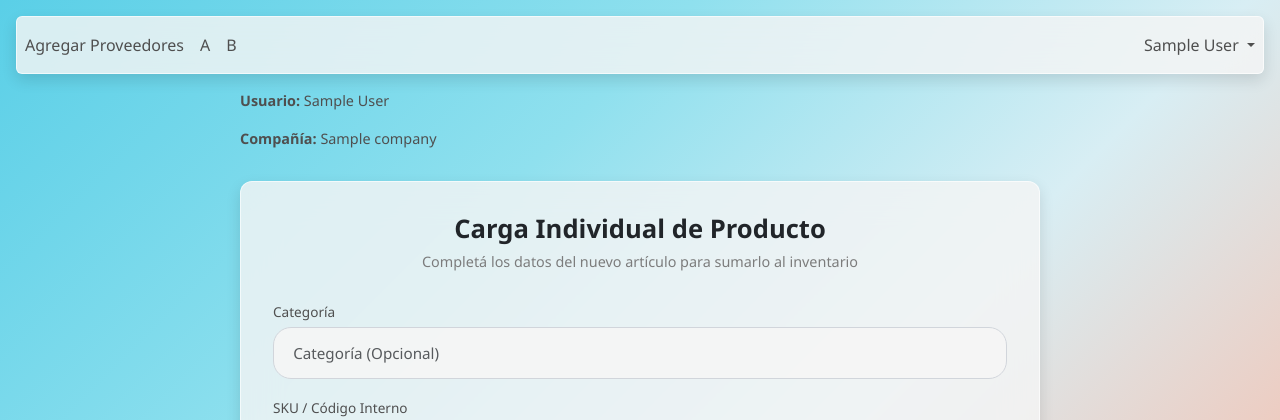
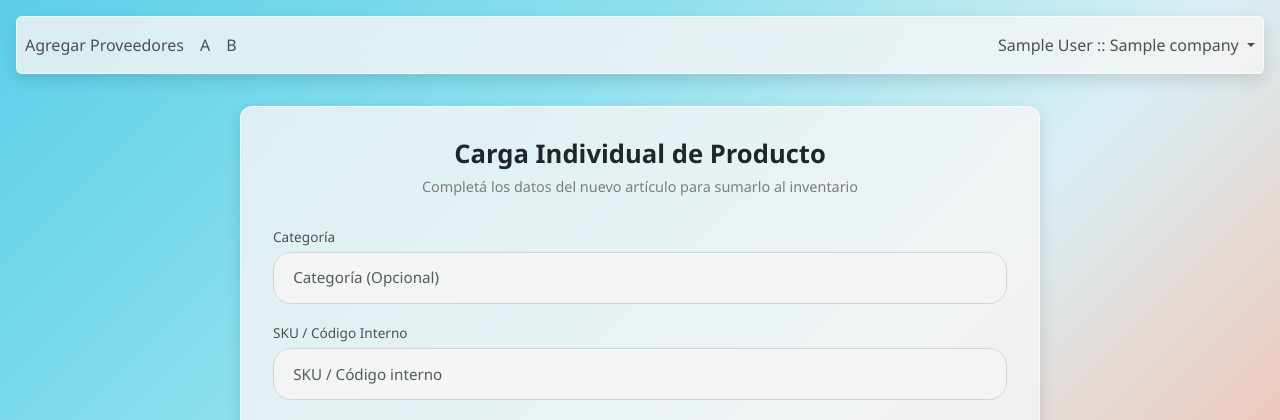
Before and after one commit to d75324/stockv, a Django app: page /products/add/ in a window 1280 px wide. Shown: the top 420 px of the page. Run offline with Django 5.2, Linux system fonts and the light colour scheme; a user stored in the database is signed in; tables that the repository leaves empty hold one stand-in row (values such as "Sample post").

Commit message:
pasar info de usuario y compañía al navbar.html

```diff
--- a/templates/inventory/product_form.html
+++ b/templates/inventory/product_form.html
@@ -2,11 +2,12 @@
 
 {% block content %}
 
-<!-- ========== Traigo el usuario y la compañía =========== -->
+<!-- ========== Traigo el usuario y la compañía ===========
 <div style="max-width: 800px; margin: 1rem auto; color: var(--text); font-size: 0.9rem;">
     <p><strong>Usuario:</strong> {{ request.user.get_full_name|default:request.user.email }}</p>
     <p><strong>Compañía:</strong> {{ company.name }}</p>
 </div>
+-->
 
 <div class="card" style="max-width: 800px; margin: 2rem auto; padding: 2rem;">
     <h2>Carga Individual de Producto</h2>
--- a/templates/navbar.html
+++ b/templates/navbar.html
@@ -30,7 +30,7 @@
                 href="#"
                 role="button"
                 data-bs-toggle="dropdown">
-                {{ user.first_name }} {{ user.last_name }}
+                {{ user.first_name }} {{ user.last_name }}  ::  {{ company.name}}
             </a>
 
             <ul class="dropdown-menu dropdown-menu-end">
```
